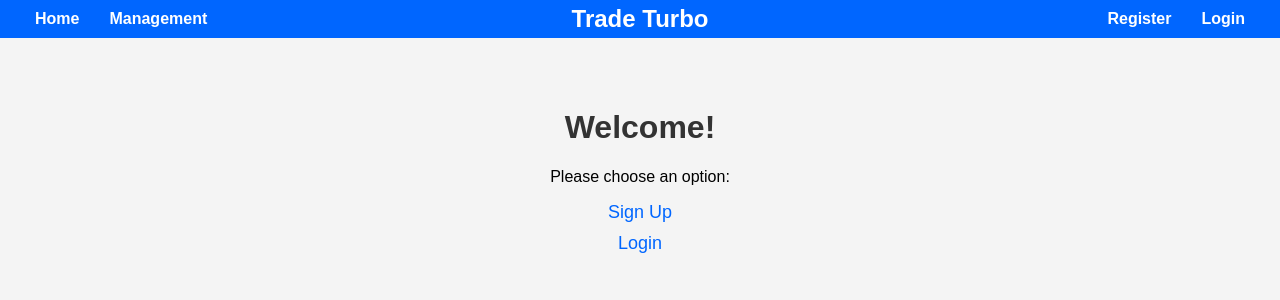
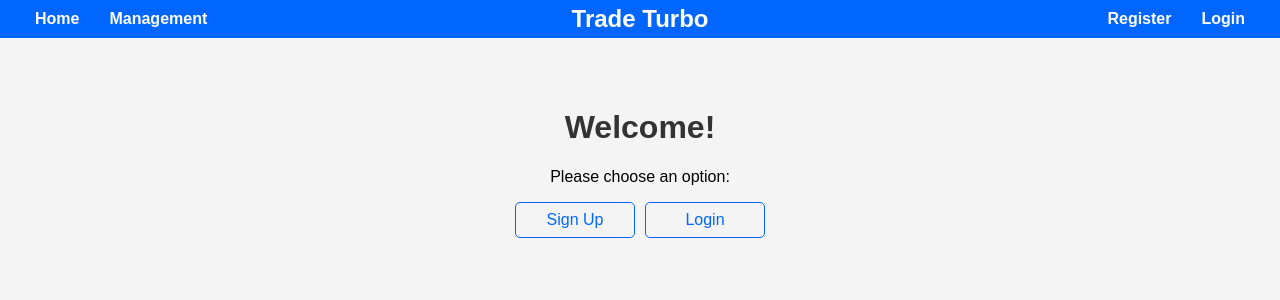
Before and after one commit to betaberry/trade-turbo-frontend, a Flask app: page / in a window 1280 px wide. Shown: the top 300 px of the page. Run offline with Flask 3, Linux system fonts and the light colour scheme.

Commit message:
feat: improve index

```diff
--- a/trade/templates/index.html
+++ b/trade/templates/index.html
@@ -3,7 +3,7 @@
 <head>
     <meta charset="UTF-8">
     <meta name="viewport" content="width=device-width, initial-scale=1.0">
-    <title>Trade Turbo - Home</title>
+    <title>Trade Turbo - Welcome</title>
     <style>
         body {
             font-family: Arial, sans-serif;
@@ -19,6 +19,18 @@
             justify-content: space-between;
             align-items: center;
             color: white;
+        }
+
+        .nav-left, .nav-right {
+            display: flex;
+        }
+
+        .nav-center {
+            position: absolute;
+            left: 50%;
+            transform: translateX(-50%);
+            font-size: 24px;
+            font-weight: bold;
         }
 
         nav ul {
@@ -54,28 +66,32 @@
         ul.options {
             list-style-type: none;
             padding: 0;
+            display: flex;
+            justify-content: center;
+            gap: 10px; /* Adjust space between buttons */
         }
 
         ul.options li {
-            margin: 10px 0;
+            display: inline;
         }
 
         ul.options li a {
+            display: block;
             text-decoration: none;
             color: #0066ff;
-            font-size: 18px;
+            font-size: 16px; /* Adjust font size */
+            padding: 8px 20px; /* Adjust padding */
+            border: 1px solid #0066ff;
+            border-radius: 5px;
+            transition: background-color 0.3s, color 0.3s;
+            text-align: center;
+            width: 120px; /* Set a specific width */
+            box-sizing: border-box; /* Include padding and border in the element's total width */
         }
 
         ul.options li a:hover {
-            text-decoration: underline;
-        }
-
-        .nav-center {
-            position: absolute;
-            left: 50%;
-            transform: translateX(-50%);
-            font-size: 24px;
-            font-weight: bold;
+            background-color: #0066ff;
+            color: white;
         }
     </style>
 </head>
```
